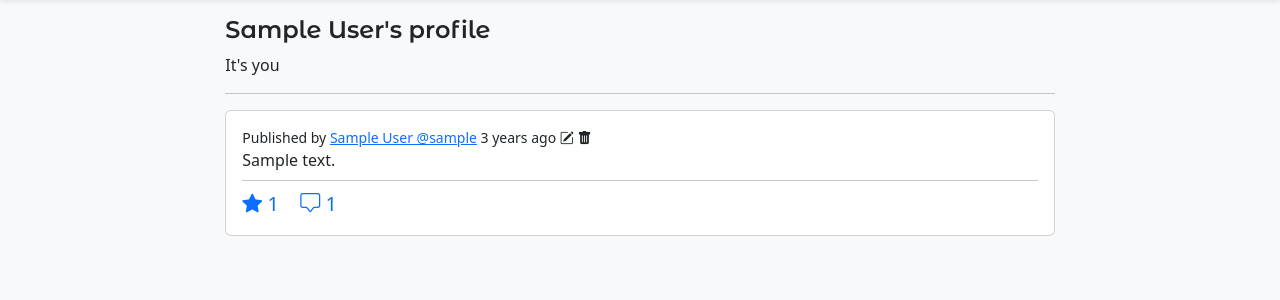
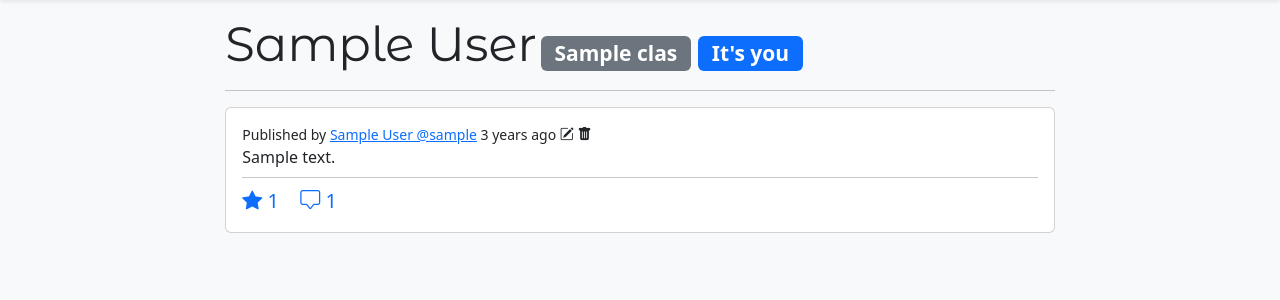
Before and after one commit to jankrop/faces, a Django app: a page that uses templates/profile.html in a window 1280 px wide. Shown: the part 70-370 px from the top of the page. Run offline with Django 4.2, Linux system fonts and the light colour scheme; a user stored in the database is signed in; tables that the repository leaves empty hold one stand-in row (values such as "Sample post").

Commit message:
Added class indicator

```diff
--- a/faces_app/admin.py
+++ b/faces_app/admin.py
@@ -1,6 +1,7 @@
 from django.contrib import admin
 from django.contrib.auth.admin import UserAdmin
-from .models import User, Post
+from .models import User, Post, Class
 
 admin.site.register(User, UserAdmin)
 admin.site.register(Post)
+admin.site.register(Class)
--- a/faces_app/models.py
+++ b/faces_app/models.py
@@ -5,6 +5,9 @@ from random import choice
 
 class Class(models.Model):
 	name = models.CharField(max_length=4)
+
+	def __str__(self):
+		return self.name
 
 
 class User(AbstractUser):
--- a/static/css/main.css
+++ b/static/css/main.css
@@ -1,8 +1,14 @@
 @font-face {
     font-family: 'Montserrat Alternates';
     src: url('../fonts/MontserratAlternates-SemiBold.ttf');
+    font-weight: 500;
 }
-h1, h2, h3, h4, h5, h6 {
+@font-face {
+    font-family: 'Montserrat Alternates';
+    src: url('../fonts/MontserratAlternates-Regular.ttf');
+    font-weight: normal;
+}
+h1, h2, h3, h4, h5, h6, .display-5 {
     font-family: 'Montserrat Alternates', -apple-system, BlinkMacSystemFont, "Segoe UI", ui-system, sans-serif;
 }
 .asteriskField {
--- a/templates/profile.html
+++ b/templates/profile.html
@@ -6,9 +6,14 @@
 {% block title %}{{ viewed_user.first_name }}'s profile at Faces{% endblock %}
 
 {% block main %}
-    <h4>{{ viewed_user.first_name }} {{ viewed_user.last_name }}'s profile</h4>
+    <p>
+        <span class="display-5">{{ viewed_user.first_name }} {{ viewed_user.last_name }}</span>
+        <span class="h3">
+            {% if viewed_user.klass %}
+                <span class="badge bg-secondary">{{ viewed_user.klass }}</span>
+            {% endif %}
             {% if viewed_user == user %}
-        <p>It's you</p>
+                <span class="badge bg-primary">It's you</span>
             {% else %}
                 <a href="{% url 'friend' viewed_user %}">
                     {% if user.friends|contains:viewed_user %}
@@ -20,6 +25,8 @@
                     {% endif %}
                 </a>
             {% endif %}
+        </span>
+    </p>
     {% if viewed_user.post_set %}
         {% for post in viewed_user.post_set.all reversed %}
             <hr>
```
Lines whose indentation alone changed are shown as unchanged.
